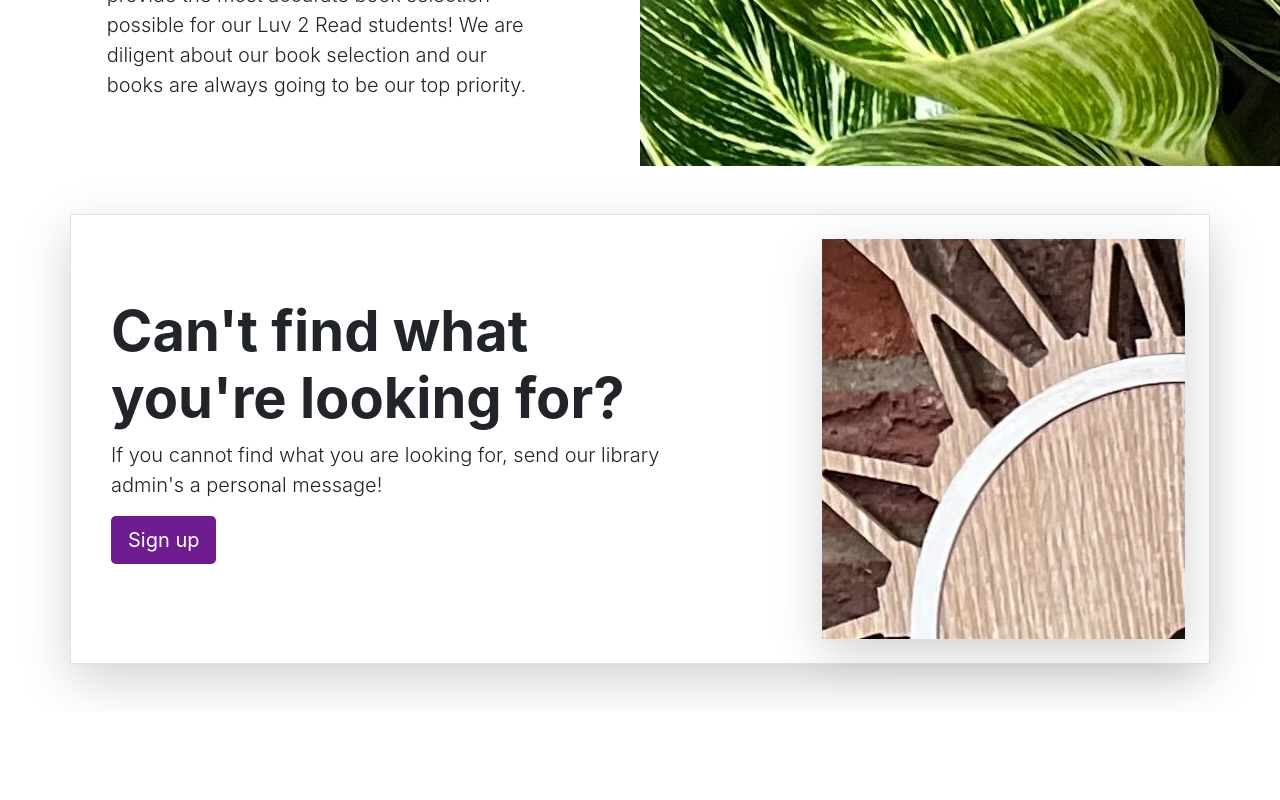
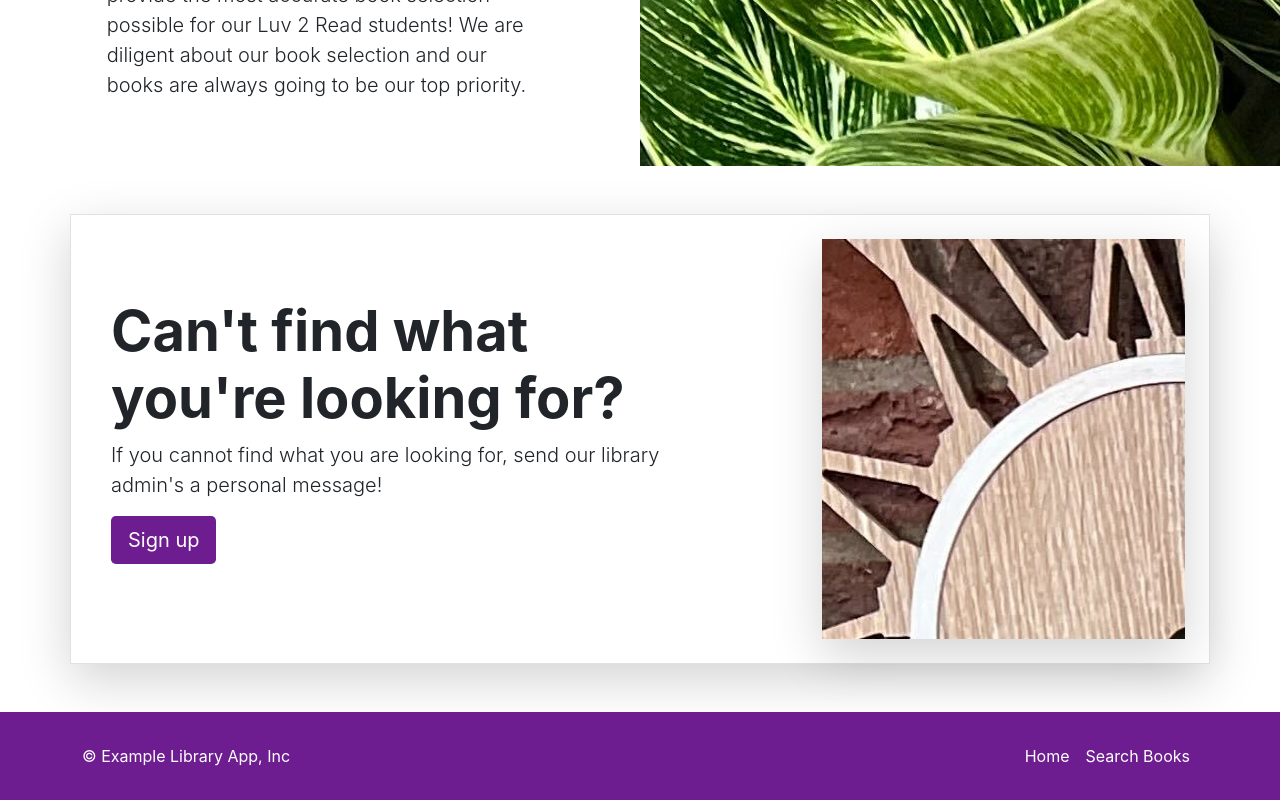
Before and after one commit to Bhawna751/Library-App, a React (Create React App) app in the folder 02-frontend/react-library/: page / in a window 1280 px wide. Shown: the part 1758-2558 px from the top of the page. Before the commit the page ends 2470 px from the top, so only its background shows below. Built offline with nearby package versions, Linux system fonts and the light colour scheme.

Commit message:
Home Page - Footer Component

```diff
--- a/02-frontend/react-library/src/App.tsx
+++ b/02-frontend/react-library/src/App.tsx
@@ -5,6 +5,7 @@ import { Navbar } from './layouts/NavbarAndFooter/Navbar';
 import { ExploreTopBooks } from './layouts/HomePage/ExploreTopBooks';
 import { Heros } from './layouts/HomePage/Heros';
 import { LibraryServices } from './layouts/HomePage/LibraryServices';
+import { Footer } from './layouts/NavbarAndFooter/Footer';
 
 function App() {
   return (
@@ -14,6 +15,7 @@ function App() {
       <Carousel/>
       <Heros/>
       <LibraryServices/>
+      <Footer/>
     </div>
   );
 }
--- /dev/null
+++ b/02-frontend/react-library/src/layouts/NavbarAndFooter/Footer.tsx
@@ -0,0 +1,22 @@
+export const Footer = () => {
+    return (
+        <div className="main-color">
+            <footer className="container d-flex flex-wrap
+                justify-content-between align-items-center py-4 main-color">
+                <p className="col-md-3 mb-0 text-white">© Example Library App, Inc</p>
+                <ul className="nav navbar-dark col-md-2 justify-content-end">
+                    <li className="nav-item">
+                        <a href='#' className="nav-link px-2 text-white">
+                            Home
+                        </a>
+                    </li>
+                    <li className="nav-item">
+                        <a href="#" className="nav-link px-2 text-white">
+                            Search Books
+                        </a>
+                    </li>
+                </ul>
+            </footer>
+        </div>
+    );
+}
```
